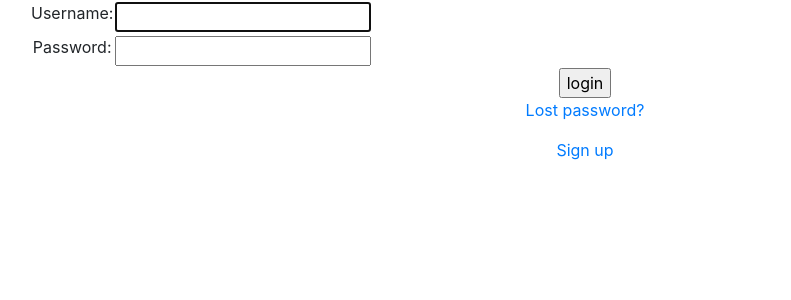
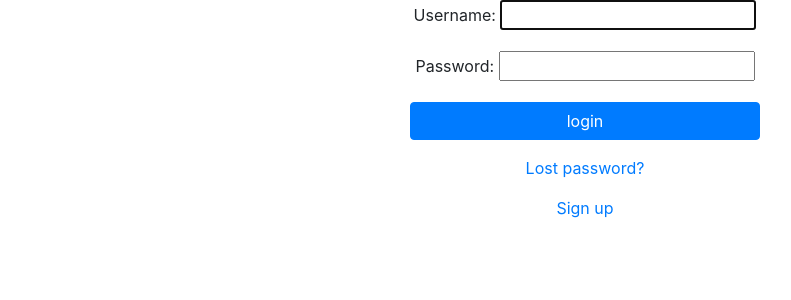
Before and after one commit to djsall/halado_prog_bead, a Django app: page /accounts/login/ in a window 1280 px wide. Shown: the part 56-356 px from the top of the page, without its empty margins (55-846 px from the left). Run offline with Django 3.2, Linux system fonts and the light colour scheme; some libraries are stand-ins or nearby versions.

```diff
--- a/halado_prog_bead/templates/base_generic.html
+++ b/halado_prog_bead/templates/base_generic.html
@@ -47,7 +47,7 @@
 					</ul>
 					{% endblock navbar %}
 		</nav>
-				<div class="container text-center">
+				<div class="container">
 					{% block content %} {% endblock content %}
 				</div>
 		</div>
--- a/halado_prog_bead/templates/registration/login.html
+++ b/halado_prog_bead/templates/registration/login.html
@@ -1,4 +1,7 @@
-{% extends "base_generic.html" %} {% block content %} {% if form.errors %}
+{% extends "base_generic.html" %} {% block content %}
+  <div class="row">
+    <div class="offset-4 col-4 text-center">
+      {% if form.errors %}
         <p>Your username and password didn't match. Please try again.</p>
       {% endif %} {% if next %} {% if user.is_authenticated %}
       <p>
@@ -11,23 +14,36 @@
 
       <form method="post" action="{% url 'login' %}">
         {% csrf_token %}
-	<table>
-		<tr>
-			<td>{{ form.username.label_tag }}</td>
-			<td>{{ form.username }}</td>
-		</tr>
-		<tr>
-			<td>{{ form.password.label_tag }}</td>
-			<td>{{ form.password }}</td>
-		</tr>
-	</table>
-
-	<input type="submit" value="login" />
-	<input type="hidden" name="next" value="{{ next }}" />
+        <div class="form-group">
+          {{ form.username.label_tag }}
+          {{ form.username }}
+        </div>
+        <div class="form-group">
+          {{ form.password.label_tag }}
+          {{ form.password }}
+        </div>
+        <div class="form-group">
+          <input class="btn btn-block btn-primary" type="submit" value="login"/>
+        </div>
+        <input type="hidden" name="next" value="{{ next }}"/>
       </form>
-
-{# Assumes you setup the password_reset view in your URLconf #}
+    <div class="form-group">
             <p><a href="{% url 'password_reset' %}">Lost password?</a></p>
       <p><a href="{% url 'signup' %}">Sign up</a></p>
 
+    </div>
+    </div>
+  </div>
+
+  {# Assumes you setup the password_reset view in your URLconf #}
+  <div class="row">
+    <div class="col-4">
+    </div>
+  </div>
+  <div class="row">
+    <div class="col-4">
+    </div>
+  </div>
+
+
 {% endblock %}
--- a/halado_prog_bead/urls.py
+++ b/halado_prog_bead/urls.py
@@ -1,8 +1,8 @@
+from django.conf.urls import include
 from django.contrib import admin
 from django.urls import path
+
 from halado_prog_bead import views
-from django.conf.urls import url, include
-
 
 urlpatterns = [
     path('admin/', admin.site.urls),
@@ -13,7 +13,7 @@ urlpatterns += [
 	path('', views.index, name='index'),
 	path('viewposts', views.viewposts, name='viewposts'),
 	path('submitpost', views.submitpost, name='submitpost'),
-	path('signup', views.signup, name='signup')
+	path('signup', views.signup, name='signup'),
 ]
 
 #static files
--- a/halado_prog_bead/views.py
+++ b/halado_prog_bead/views.py
@@ -37,5 +37,5 @@ def submitpost(request):
 def signup(request):
 	return render(
 		request,
-		'signup.html'
+		'registration/signup.html'
 	)
```
Also changed, not shown: halado_prog_bead/templates/registration/signup.html (renamed from halado_prog_bead/templates/signup.html). Lines whose indentation alone changed are shown as unchanged.
